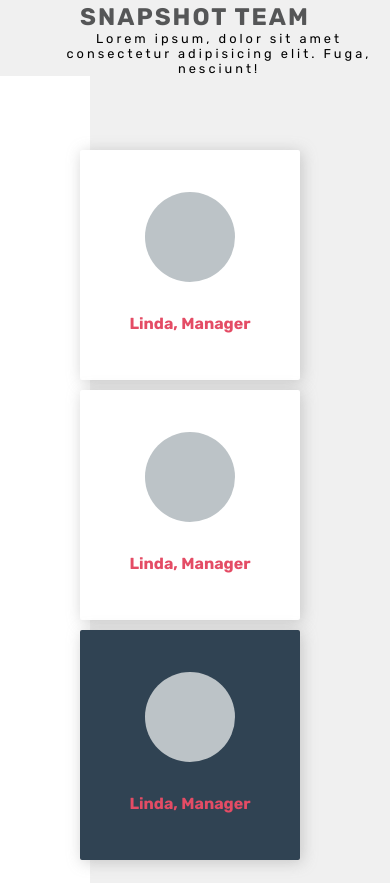
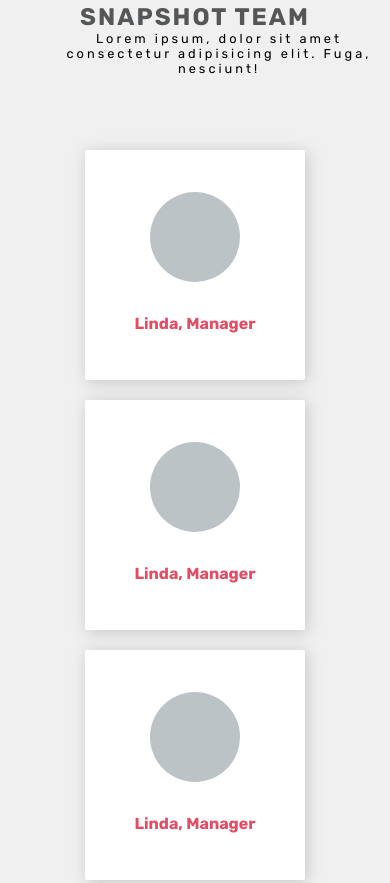
Before and after one commit to banjo-tech/responsive-design, a plain HTML site: page index.html in a window 390 px wide. Shown: the part 1130-2013 px from the top of the page. Drawn offline with Linux system fonts and the light colour scheme.

Commit message:
New changes...

```diff
--- a/index.html
+++ b/index.html
@@ -63,7 +63,7 @@
                 <div class="circle"></div>
                 <h5>Linda, Manager</h5>
             </div>
-            <div class="box3">
+            <div class="box1">
                 <div class="circle"></div>
                 <h5>Linda, Manager</h5>
             </div>
--- a/styles.css
+++ b/styles.css
@@ -42,6 +42,10 @@
     /* background-color: red; */
     display: inline-block;
     color: white;
+}
+
+.mobile-logo{
+    display: none;
 }
 
 .desktop-nav-inner {
@@ -107,6 +111,16 @@ ul.navlink .closeMenu, icons i{
     display: none;
     cursor: pointer;
 }  */
+
+
+div.snapshot-box-content {
+    display: flex;
+    /* justify-content: space-between; */
+    /* margin-left: -100px; */
+}
+
+
+
 div.hero-section {
      background: #304353;
     padding: 10rem;
@@ -458,12 +472,16 @@ mobile-nav-content{
             justify-content: center;
             align-items: center;
             padding: 4rem 6rem;
-            margin-left: 90px;
+            /* margin-left: 90px; */
         }
         div.snapshot-box-content {
             /* display: flex;
-            justify-content: space-between; */
-            margin-left: -100px;
+            justify-content: space-between;
+            margin-left: -100px; */
+
+            display: flex;
+            flex-wrap: wrap;
+            justify-content: center;
         }
     }
 }
```
